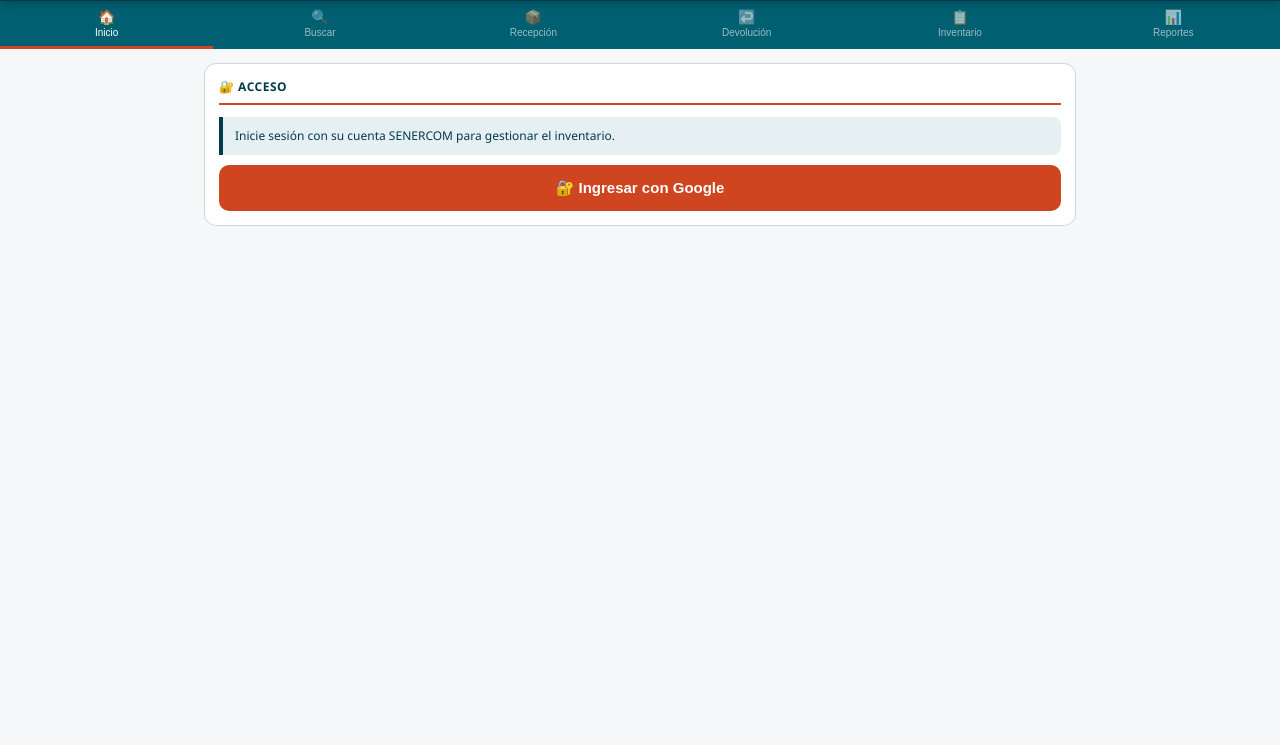
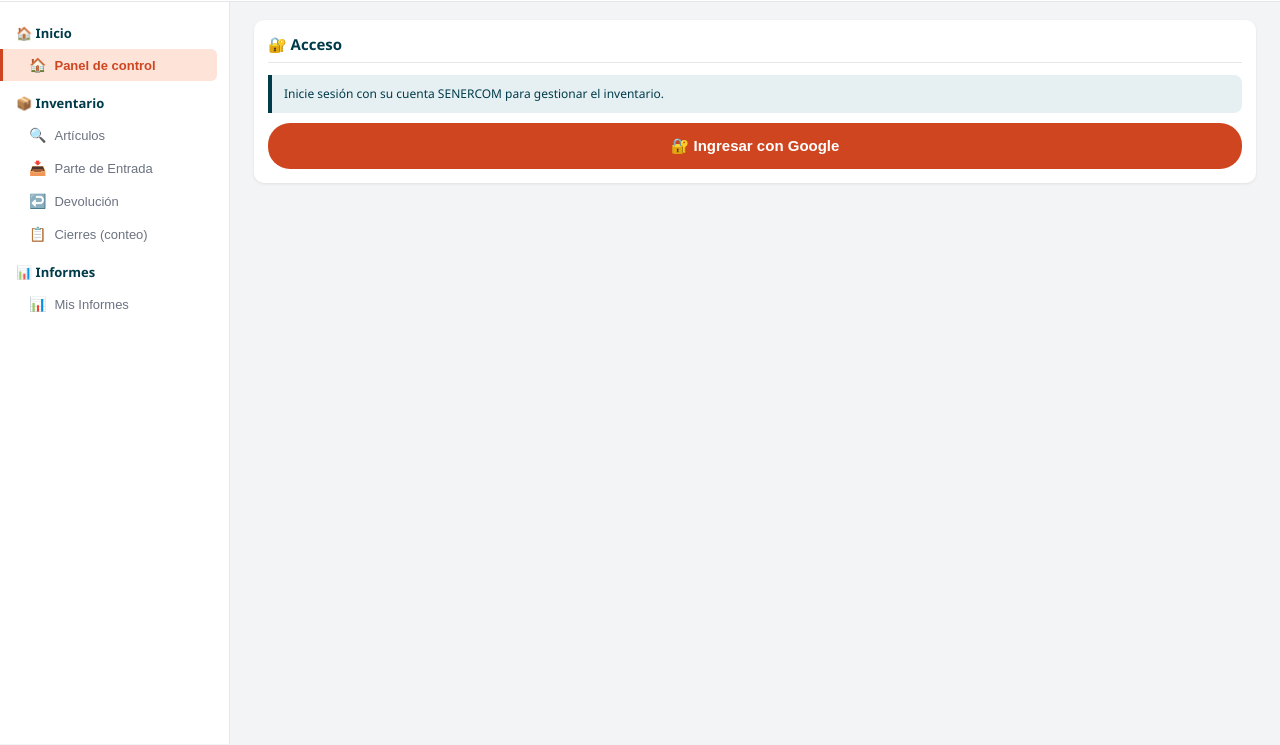
Before and after one commit to cbraun-collab/inventario-bodega, a plain HTML site: page index.html in a window 1280 px wide. Shown: the part 55-800 px from the top of the page. Drawn offline with nearby package versions, Linux system fonts and the light colour scheme.

Commit message:
index.html: nuevo diseño tipo Defontana (aprobado por Carlos 25-11-2026)
Co-Authored-By: Claude Opus 5.5 <noreply@anthropic.com>

```diff
--- a/index.html
+++ b/index.html
@@ -150,6 +150,30 @@
     .etiqueta-desc{font-size:6pt;color:#555;margin-top:0.5mm;line-height:1.2;}
     @media print{body{margin:0;}.etiqueta-grid{padding:5mm;}}
     @media(min-width:600px){.stats-grid{grid-template-columns:repeat(4,1fr);}.repisa-selector{grid-template-columns:repeat(3,1fr);}}
+
+    /* ===== Estilo tipo Defontana (aprobado por Carlos 25-11-2026) ===== */
+    :root{--durazno:#FBC3AE;--durazno-2:#FDE3D8;--gris-f:#F3F4F6;--gris-b:#E5E7EB;--gris-t:#6B7280;}
+    body{background:var(--gris-f);font-size:13px;}
+    .card{border:none;border-radius:10px;box-shadow:0 1px 3px rgba(0,0,0,.08);}
+    .card-title{text-transform:none;letter-spacing:0;font-size:15px;border-bottom:1px solid var(--gris-b);}
+    .btn-primary{background:var(--naranja);border-radius:22px;}
+    .btn-secondary{color:var(--naranja);border-color:var(--naranja);border-radius:22px;}
+    table th{background:var(--durazno)!important;color:var(--azul)!important;font-weight:600;}
+    .stepper .grupo-menu{display:none;}
+    @media (min-width:900px){
+      .app-header{background:#fff;color:var(--azul);border-bottom:1px solid var(--gris-b);box-shadow:none;}
+      .app-header .logo-header,.app-header img{filter:none!important;}
+      .header-sub{color:var(--gris-t);opacity:1;}
+      #header-user{color:var(--gris-t)!important;}
+      .cuerpo{display:flex;min-height:calc(100vh - 58px);}
+      .stepper{display:block;flex:0 0 230px;background:#fff;border-right:1px solid var(--gris-b);padding:10px 0;overflow:visible;position:sticky;top:58px;height:calc(100vh - 58px);}
+      .stepper .grupo-menu{display:flex;align-items:center;gap:10px;padding:12px 16px 6px;font-size:13px;font-weight:600;color:var(--azul);}
+      .step-btn{display:flex;flex-direction:row;justify-content:flex-start;gap:8px;width:calc(100% - 12px);min-width:0;padding:8px 12px 8px 26px;margin:1px 0;font-size:13px;color:var(--gris-t);border-bottom:none;border-left:3px solid transparent;border-radius:0 6px 6px 0;text-align:left;}
+      .step-btn:hover{background:var(--gris-f);}
+      .step-btn.active{background:var(--durazno-2);color:var(--naranja);font-weight:600;border-bottom:none;border-left-color:var(--naranja);}
+      .step-btn .step-icon{font-size:14px;}
+      .main{flex:1;max-width:1100px;padding:18px 24px;margin:0;}
+    }
   </style>
 </head>
 <body>
@@ -165,13 +189,17 @@
     <div id="header-user" style="font-size:11px;color:rgba(255,255,255,0.7);text-align:right;"></div>
   </header>
 
+  <div class="cuerpo">
   <nav class="stepper" id="stepper">
-    <button class="step-btn active" onclick="irAPaso(0)" id="tab0"><span class="step-icon">🏠</span><span>Inicio</span></button>
-    <button class="step-btn" onclick="irAPaso(1)" id="tab1"><span class="step-icon">🔍</span><span>Buscar</span></button>
-    <button class="step-btn" onclick="irAPaso(2)" id="tab2"><span class="step-icon">📦</span><span>Recepción</span></button>
+    <div class="grupo-menu">🏠 Inicio</div>
+    <button class="step-btn active" onclick="irAPaso(0)" id="tab0"><span class="step-icon">🏠</span><span>Panel de control</span></button>
+    <div class="grupo-menu">📦 Inventario</div>
+    <button class="step-btn" onclick="irAPaso(1)" id="tab1"><span class="step-icon">🔍</span><span>Artículos</span></button>
+    <button class="step-btn" onclick="irAPaso(2)" id="tab2"><span class="step-icon">📥</span><span>Parte de Entrada</span></button>
     <button class="step-btn" onclick="irAPaso(3)" id="tab3"><span class="step-icon">↩️</span><span>Devolución</span></button>
-    <button class="step-btn" onclick="irAPaso(5)" id="tab5"><span class="step-icon">📋</span><span>Inventario</span></button>
-    <button class="step-btn" onclick="irAPaso(4)" id="tab4"><span class="step-icon">📊</span><span>Reportes</span></button>
+    <button class="step-btn" onclick="irAPaso(5)" id="tab5"><span class="step-icon">📋</span><span>Cierres (conteo)</span></button>
+    <div class="grupo-menu">📊 Informes</div>
+    <button class="step-btn" onclick="irAPaso(4)" id="tab4"><span class="step-icon">📊</span><span>Mis Informes</span></button>
   </nav>
 
   <div class="main">
@@ -424,6 +452,7 @@
     </div>
 
   </div><!-- /main -->
+  </div><!-- /cuerpo -->
 
   <!-- MODAL: DETALLE ARTÍCULO -->
   <div class="modal-overlay" id="modal-articulo">
```
